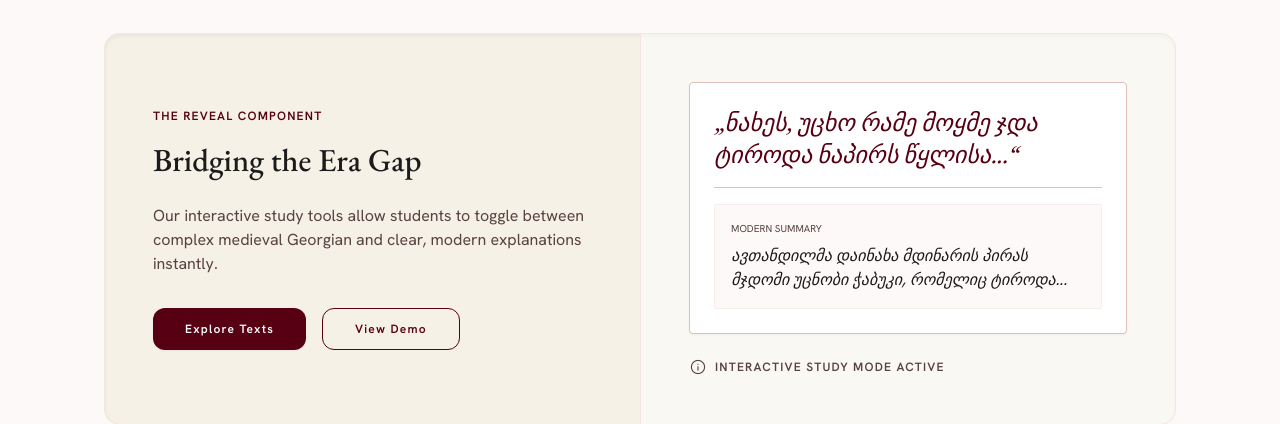
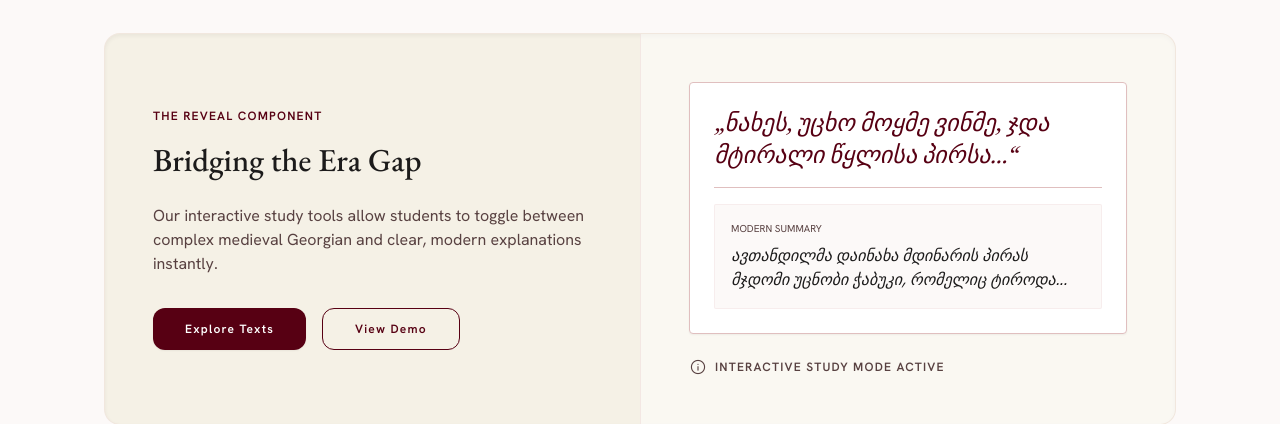
Before and after one commit to G10rga/Litera, a Flask app: page /about in a window 1280 px wide. Shown: the part 1815-2239 px from the top of the page. Run offline with Flask 3, Linux system fonts and the light colour scheme; some libraries are stand-ins or nearby versions.

Commit message:
Update text in about.html for clarity

```diff
--- a/templates/about.html
+++ b/templates/about.html
@@ -247,7 +247,7 @@
 <!-- Demo Component UI -->
 <div class="space-y-6">
 <div class="p-6 bg-white rounded-lg shadow-sm border border-outline-variant">
-<p class="font-headline-sm text-headline-sm italic text-primary mb-4">„ნახეს, უცხო რამე მოყმე ჯდა ტიროდა ნაპირს წყლისა...“</p>
+<p class="font-headline-sm text-headline-sm italic text-primary mb-4">„ნახეს, უცხო მოყმე ვინმე, ჯდა მტირალი წყლისა პირსა...“</p>
 <div class="h-px bg-outline-variant mb-4"></div>
 <div class="bg-surface p-4 rounded border border-outline-variant/20">
 <span class="font-label-caps text-[10px] text-on-surface-variant block mb-2">MODERN SUMMARY</span>
```
